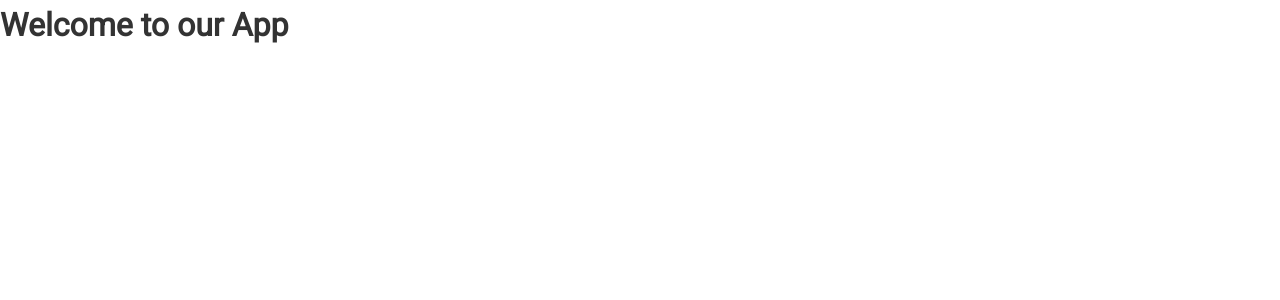
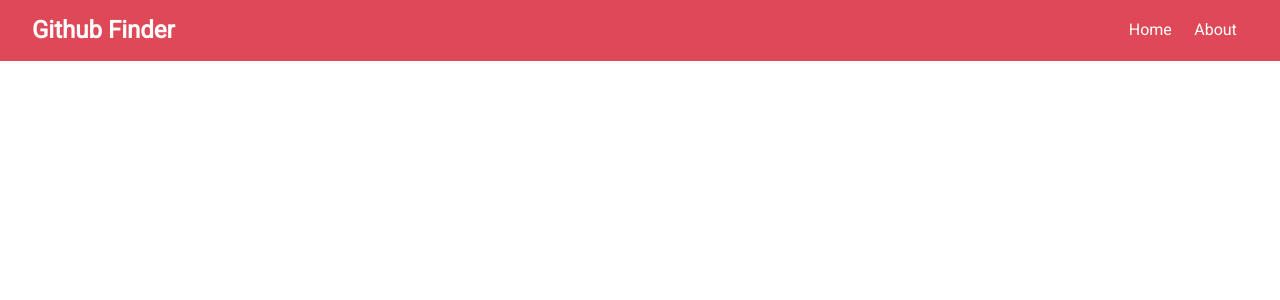
Before and after one commit to ganeshkumbhashi/INReactUserInfoProject, a React (Create React App) app: page / in a window 1280 px wide. Shown: the top 300 px of the page. Built offline with nearby package versions, Linux system fonts and the light colour scheme.

Commit message:
Added Navbar component

```diff
--- a/package.json
+++ b/package.json
@@ -8,6 +8,7 @@
     "@testing-library/user-event": "^13.5.0",
     "react": "^18.2.0",
     "react-dom": "^18.2.0",
+    "react-router-dom": "^6.6.1",
     "react-scripts": "5.0.1",
     "web-vitals": "^2.1.4"
   },
--- a/src/App.js
+++ b/src/App.js
@@ -1,11 +1,15 @@
 import './App.css';
+import Navbar from './Navbar';
+import { BrowserRouter as Router} from 'react-router-dom';
+import { Routes } from 'react-router-dom';
+import { Route } from 'react-router-dom';
 
 function App()
 {
     return(<>
-
-    <h1>Welcome to our App</h1>
-
+    <Router>
+        <Navbar/>
+    </Router>
     </>);
 }
 
--- /dev/null
+++ b/src/Navbar.js
@@ -0,0 +1,29 @@
+import React from "react";
+import { Link } from "react-router-dom";
+
+function Navbar()
+{
+    return(<>
+
+        <nav className="navbar bg-primary">
+
+          <h1>
+                <i className="fas fa-github"></i>
+                Github Finder
+          </h1>
+          <ul>
+            <li>
+                <Link to="/">Home</Link>
+            </li>
+            <li>
+                <Link to="/about">About</Link>
+            </li>
+          </ul>
+
+        </nav>
+
+    </>);
+
+}
+
+export default Navbar;
```
Also changed, not shown: 1 other file (tests, documents, lock files or other folders).
